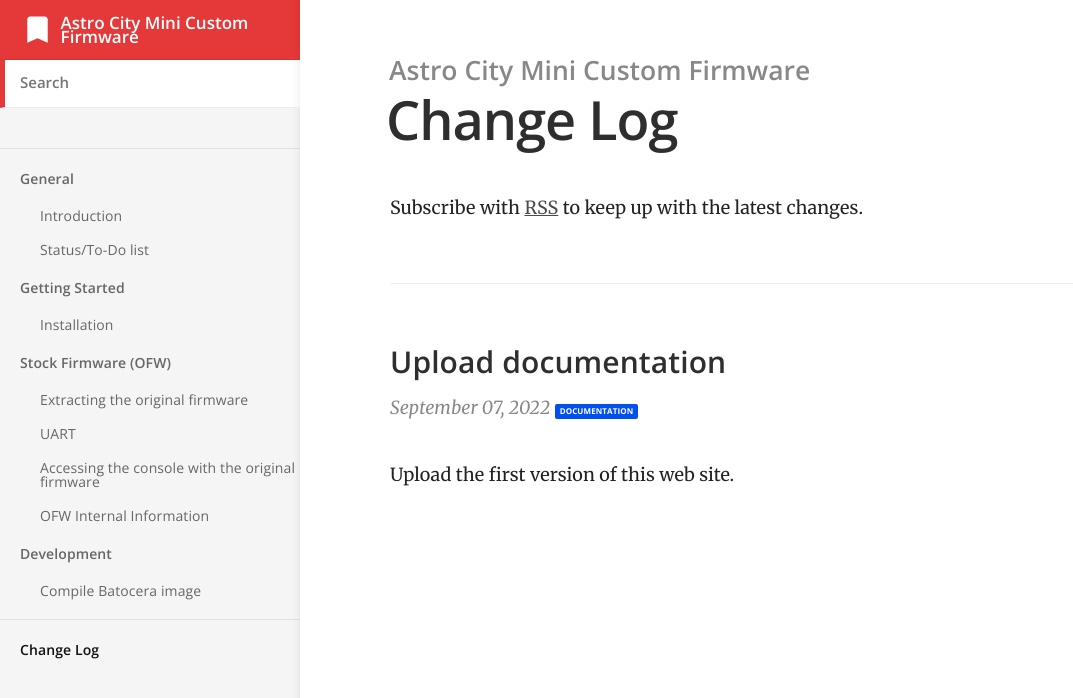
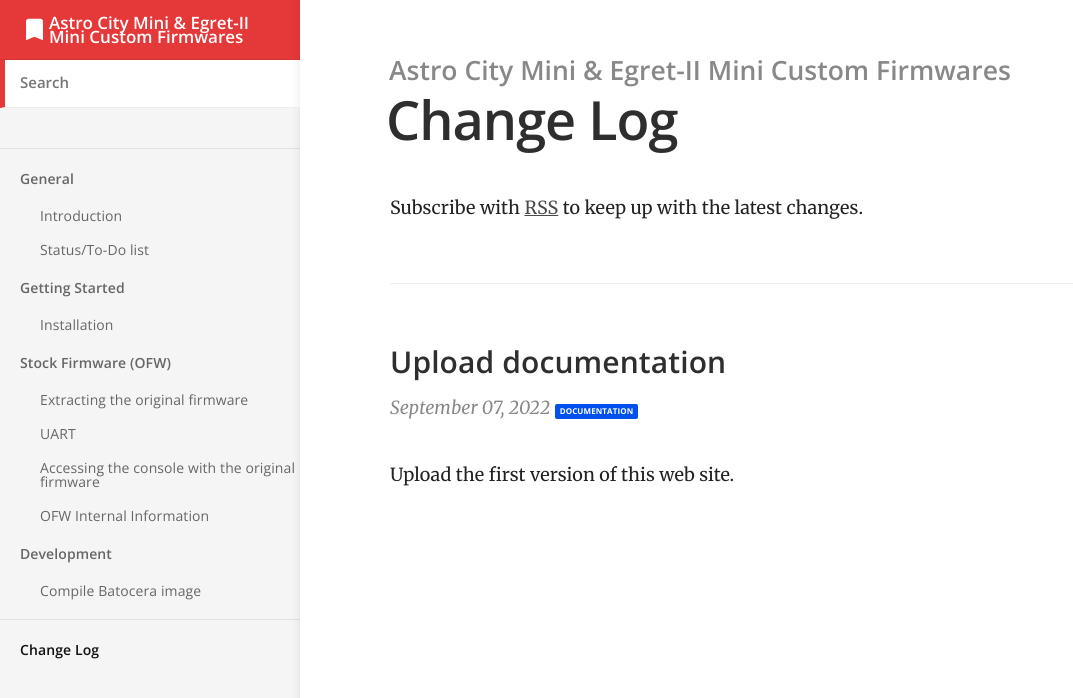
Before and after one commit to acm-cfw/acm-cfw.github.io, a Jekyll site: the page built from changelog.html, in a window 1280 px wide. Shown: the top 698 px of the page, without its empty margins (0-1073 px from the left). Built offline with Jekyll 4.4.1, drawn with Linux system fonts in a browser that asks for light colours.

Commit message:
Update _config.yml

```diff
--- a/_config.yml
+++ b/_config.yml
@@ -1,7 +1,7 @@
 # ----
 # Site
 
-title: Astro City Mini Custom Firmware
+title: Astro City Mini & Egret-II Mini Custom Firmwares
 url: "https://acm-cfw.github.io/"
 baseurl:
 google_analytics_key:
@@ -9,13 +9,13 @@ show_full_navigation: true
 
 # Values for the jekyll-seo-tag gem (https://github.com/jekyll/jekyll-seo-tag)
 logo: /siteicon.png
-description: Astro City Mini Custom Firmware documentation.
+description: Astro City Mini and Egret-II Mini Custom Firmwares documentation.
 author:
   name:
   email:
   twitter: # twitter username without the @ symbol
 social:
-  name: Astro City Mini Custom Firmware
+  name: Astro City Mini and Egret-II Mini Custom Firmwares
   links:
     - https://github.com/ACM-CFW
 
```
